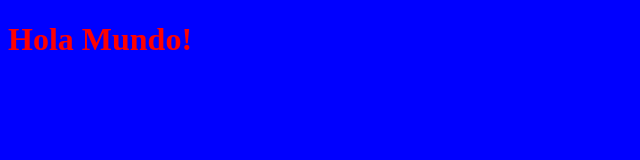
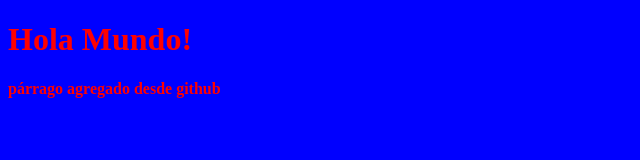
Before and after one commit to adan-rodriguez/git-pildorasinformaticas, a plain HTML site: page index.html in a window 1280 px wide. Shown: the whole page, without its empty margins (0-640 px from the left). Drawn offline with Linux system fonts and the light colour scheme.

Commit message:
Update index.html

```diff
--- a/index.html
+++ b/index.html
@@ -9,5 +9,6 @@
 </head>
 <body>
     <h1>Hola Mundo!</h1>
+    <p>párrago agregado desde github</>
 </body>
 </html>
```
